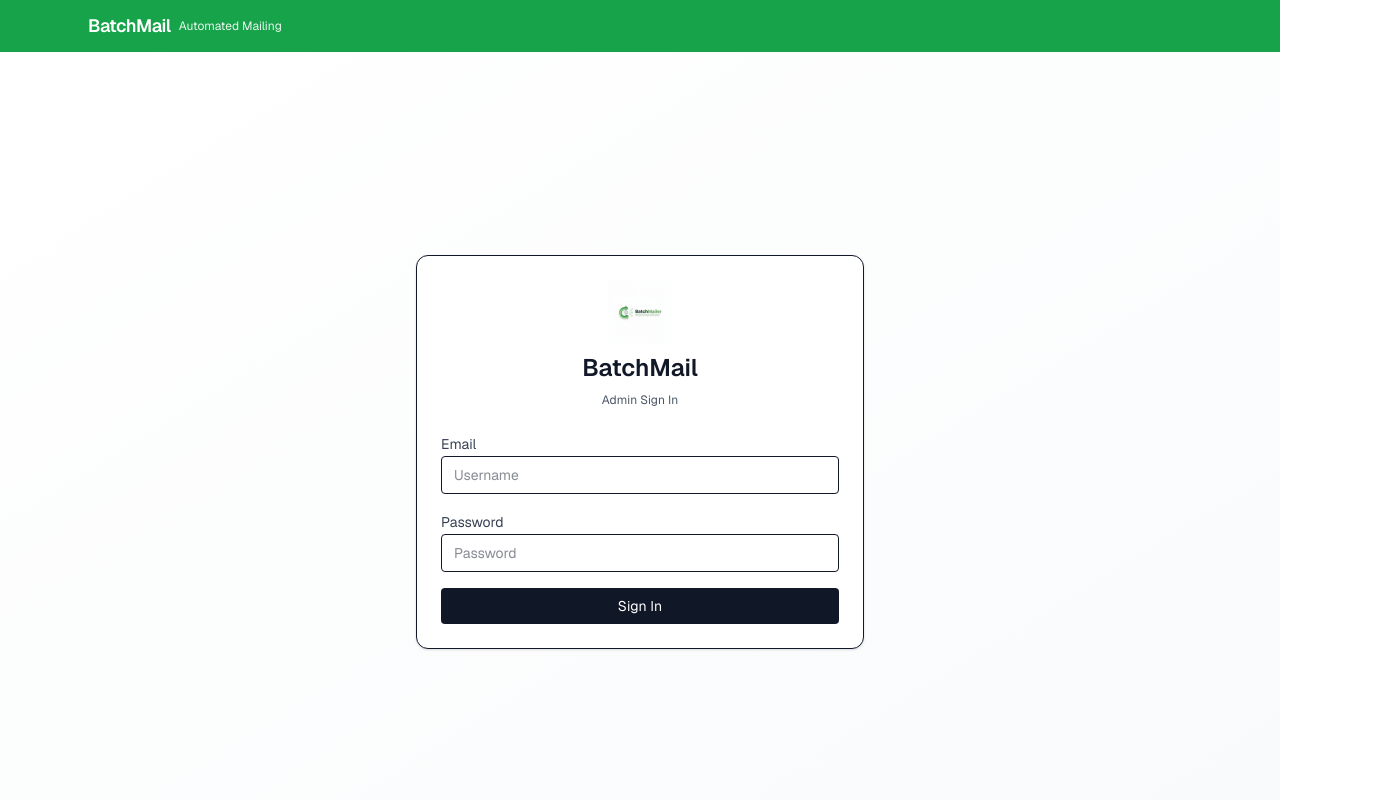
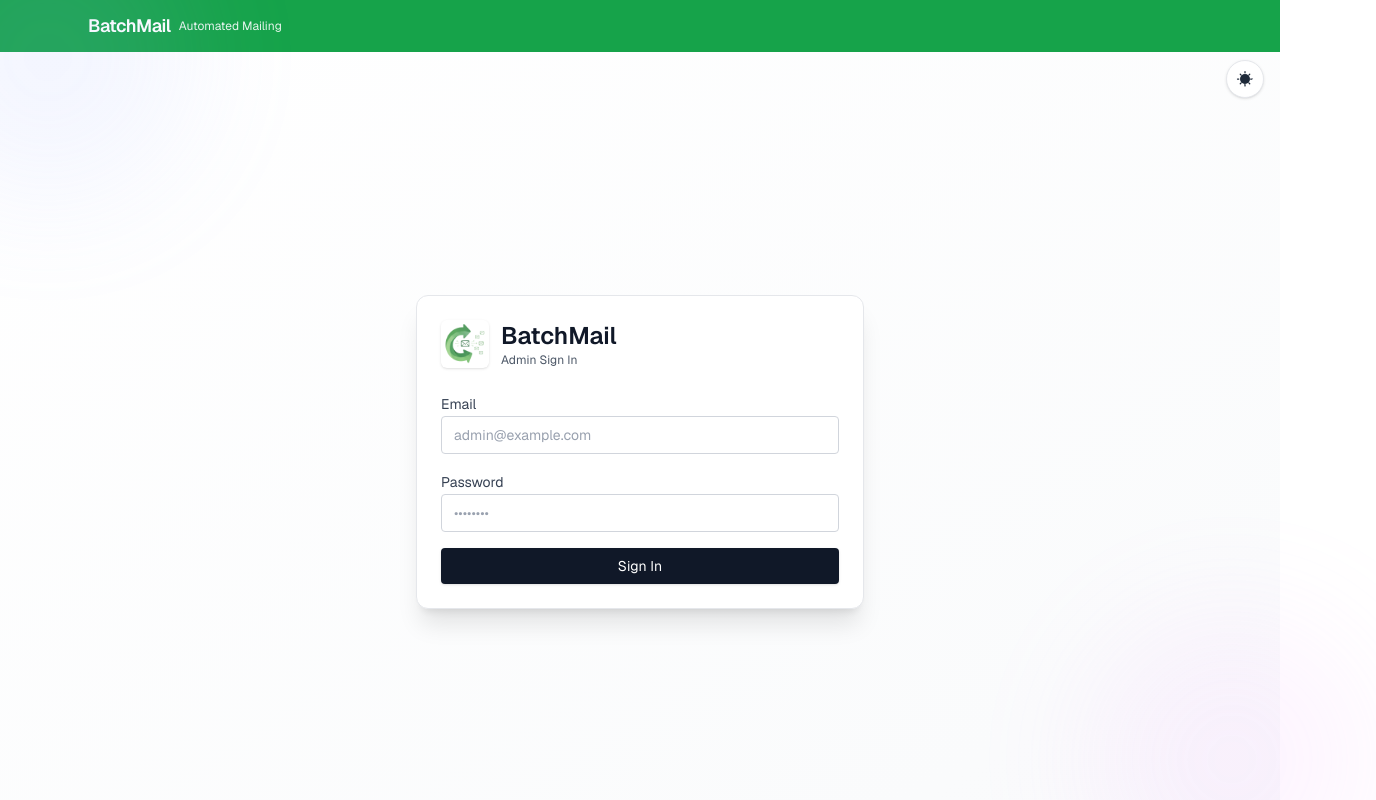
Before and after one commit to red-sakai/BatchMail, a Next.js app: page /login in a window 1280 px wide. Shown: the top 800 px of the page, 1376 px wide, since content can reach past the window. Built offline with nearby package versions, Linux system fonts and the light colour scheme.

Commit message:
feat: implement dark mode toggle and welcome modal in login page

```diff
--- a/app/login/page.tsx
+++ b/app/login/page.tsx
@@ -2,8 +2,7 @@
 
 import Image from "next/image";
 import { useSearchParams } from "next/navigation";
-import { Suspense } from "react";
-import { useState } from "react";
+import { Suspense, useEffect, useState } from "react";
 
 function LoginInner() {
   const searchParams = useSearchParams();
@@ -12,6 +11,23 @@
   const [password, setPassword] = useState('');
   const [error, setError] = useState<string | null>(null);
   const [loading, setLoading] = useState(false);
+  const [darkMode, setDarkMode] = useState<boolean>(false);
+  const [showWelcome, setShowWelcome] = useState<boolean>(false);
+
+  useEffect(() => {
+    try {
+      const saved = localStorage.getItem('batchmail_dark');
+      if (saved) setDarkMode(saved === '1');
+    } catch {}
+  }, []);
+
+  const toggleDark = () => {
+    setDarkMode((d) => {
+      const next = !d;
+      try { localStorage.setItem('batchmail_dark', next ? '1' : '0'); } catch {}
+      return next;
+    });
+  };
 
   const onSubmit = async (e: React.FormEvent) => {
     e.preventDefault();
@@ -29,11 +45,11 @@
       if (!res.ok || !data.ok) {
         setError(data.error || 'Login failed');
       } else {
-        // Force a hard navigation so middleware sees newly set cookie immediately.
-        // router.replace sometimes performs a client transition before cookie propagation.
+        // Show welcome modal then redirect with a slight delay so user sees confirmation
+        setShowWelcome(true);
         setTimeout(() => {
           window.location.href = redirect;
-        }, 50);
+        }, 1000);
       }
     } catch (e) {
       setError((e as Error).message);
@@ -43,28 +59,101 @@
   };
 
   return (
-    <main className="min-h-screen bg-gradient-to-br from-white to-gray-50 flex items-center justify-center p-6">
-      <div className="w-full max-w-md bg-white border rounded-xl shadow-sm p-6 space-y-6">
-        <div className="flex flex-col items-center gap-2">
-          <Image src="/batchmailer.png" alt="BatchMailer" width={96} height={96} className="h-16 w-16" unoptimized />
-          <h1 className="text-2xl font-semibold">BatchMail</h1>
-          <p className="text-xs text-gray-600">Admin Sign In</p>
+    <main className={`min-h-screen flex items-center justify-center p-6 overflow-hidden fade-in ${darkMode ? 'bg-gradient-to-br from-gray-900 to-black' : 'bg-gradient-to-br from-white to-gray-50'}`}>
+      {/* Global dark/light toggle at top-right */}
+      <button
+        type="button"
+        onClick={toggleDark}
+        aria-label={darkMode ? 'Switch to light mode' : 'Switch to dark mode'}
+        className={`fixed top-15 right-4 z-50 rounded-full border p-2 shadow-sm transition ${darkMode ? 'bg-gray-900 border-gray-800 hover:bg-gray-800 text-gray-100' : 'bg-white border-gray-200 hover:bg-gray-50 text-gray-800'}`}
+        title={darkMode ? 'Light mode' : 'Dark mode'}
+      >
+        {darkMode ? (
+          // Moon icon
+          <svg xmlns="http://www.w3.org/2000/svg" viewBox="0 0 24 24" fill="currentColor" className="h-5 w-5">
+            <path d="M21.752 15.002A9 9 0 0 1 9 2.248a.75.75 0 0 0-.9-.9 10.5 10.5 0 1 0 12.552 12.552.75.75 0 0 0- .9-.898Z" />
+          </svg>
+        ) : (
+          // Sun icon
+          <svg xmlns="http://www.w3.org/2000/svg" viewBox="0 0 24 24" fill="currentColor" className="h-5 w-5">
+            <path d="M12 18a6 6 0 1 0 0-12 6 6 0 0 0 0 12Z" />
+            <path d="M12 2.25a.75.75 0 0 1 .75.75v1.5a.75.75 0 0 1-1.5 0V3a.75.75 0 0 1 .75-.75Zm0 15.75a.75.75 0 0 1 .75.75v1.5a.75.75 0 0 1-1.5 0V18a.75.75 0 0 1 .75-.75Zm9-6a.75.75 0 0 1-.75.75h-1.5a.75.75 0 0 1 0-1.5H21a.75.75 0 0 1 .75.75ZM5.25 12a.75.75 0 0 1-.75.75H3a.75.75 0 0 1 0-1.5h1.5a.75.75 0 0 1 .75.75ZM18.196 5.804a.75.75 0 0 1 0 1.06l-1.06 1.061a.75.75 0 1 1-1.061-1.06l1.06-1.061a.75.75 0 0 1 1.061 0ZM7.924 16.076a.75.75 0 0 1 0 1.06l-1.06 1.061a.75.75 0 0 1-1.061-1.06l1.06-1.061a.75.75 0 0 1 1.061 0ZM5.804 5.804a.75.75 0 0 1 1.06 0l1.061 1.06A.75.75 0 0 1 6.864 7.925L5.804 6.864a.75.75 0 0 1 0-1.06Zm10.272 10.272a.75.75 0 0 1 1.06 0l1.061 1.06a.75.75 0 0 1-1.061 1.061l-1.06-1.061a.75.75 0 0 1 0-1.06Z" />
+          </svg>
+        )}
+      </button>
+      {/* floating decorative blobs */}
+      <div className={`absolute -top-24 -left-24 w-72 h-72 rounded-full blur-3xl opacity-30 animate-float-slow ${darkMode ? 'bg-indigo-700/40' : 'bg-indigo-300/40'}`} />
+      <div className={`absolute -bottom-24 -right-24 w-72 h-72 rounded-full blur-3xl opacity-30 animate-float ${darkMode ? 'bg-fuchsia-700/30' : 'bg-fuchsia-300/40'}`} />
+
+      <div className={`w-full max-w-md rounded-xl shadow-xl p-6 space-y-6 border slide-up ${darkMode ? 'bg-gray-900/90 border-gray-800' : 'bg-white border-gray-200'}`}>
+        <div className="flex items-center justify-between">
+          <div className="flex items-center gap-3">
+            <Image src="/batchmailer.png" alt="BatchMailer" width={96} height={96} className="h-12 w-12 rounded-md shadow-sm animate-pop" unoptimized />
+            <div>
+              <h1 className={`text-2xl font-semibold ${darkMode ? 'text-white' : 'text-gray-900'}`}>BatchMail</h1>
+              <p className={`text-xs ${darkMode ? 'text-gray-300' : 'text-gray-600'}`}>Admin Sign In</p>
+            </div>
+          </div>
         </div>
+
         <form onSubmit={onSubmit} className="space-y-4">
           <div className="space-y-1">
-            <label className="text-sm text-gray-700">Email</label>
-            <input type="email" value={email} onChange={e => setEmail(e.target.value)} className="w-full border rounded px-3 py-2 text-sm" placeholder="Username" required />
+            <label className={`text-sm ${darkMode ? 'text-gray-200' : 'text-gray-700'}`}>Email</label>
+            <input
+              type="email"
+              value={email}
+              onChange={e => setEmail(e.target.value)}
+              className={`w-full border rounded px-3 py-2 text-sm transition focus:outline-none focus:ring-2 focus:ring-indigo-500 ${darkMode ? 'bg-gray-800 border-gray-700 text-gray-100 placeholder-gray-400' : 'bg-white border-gray-300 text-gray-900 placeholder-gray-400'}`}
+              placeholder="admin@example.com"
+              required
+            />
           </div>
           <div className="space-y-1">
-            <label className="text-sm text-gray-700">Password</label>
-            <input type="password" value={password} onChange={e => setPassword(e.target.value)} className="w-full border rounded px-3 py-2 text-sm" placeholder="Password" required />
+            <label className={`text-sm ${darkMode ? 'text-gray-200' : 'text-gray-700'}`}>Password</label>
+            <input
+              type="password"
+              value={password}
+              onChange={e => setPassword(e.target.value)}
+              className={`w-full border rounded px-3 py-2 text-sm transition focus:outline-none focus:ring-2 focus:ring-indigo-500 ${darkMode ? 'bg-gray-800 border-gray-700 text-gray-100 placeholder-gray-400' : 'bg-white border-gray-300 text-gray-900 placeholder-gray-400'}`}
+              placeholder="••••••••"
+              required
+            />
           </div>
-          {error && <div className="text-sm text-red-600">{error}</div>}
-          <button type="submit" disabled={loading} className="w-full px-3 py-2 rounded bg-gray-900 text-white text-sm hover:bg-black disabled:opacity-50">
+          {error && <div className="text-sm text-red-500 animate-in">{error}</div>}
+          <button
+            type="submit"
+            disabled={loading}
+            className={`w-full px-3 py-2 rounded text-sm transition shadow-sm hover:shadow ${darkMode ? 'bg-indigo-600 text-white hover:bg-indigo-500 disabled:opacity-50' : 'bg-gray-900 text-white hover:bg-black disabled:opacity-50'}`}
+          >
             {loading ? 'Signing in…' : 'Sign In'}
           </button>
         </form>
       </div>
+
+      {/* Welcome modal */}
+      {showWelcome && (
+        <div className="fixed inset-0 z-50 flex items-center justify-center bg-black/40">
+          <div className={`rounded-lg p-6 shadow-xl scale-in ${darkMode ? 'bg-gray-900 text-gray-100' : 'bg-white text-gray-900'}`}>
+            <div className="text-lg font-semibold mb-2">Welcome, Admin!</div>
+            <div className="text-sm opacity-80">Redirecting to the app…</div>
+          </div>
+        </div>
+      )}
+
+      <style jsx>{`
+        .fade-in { animation: fade-in 600ms ease both; }
+        .slide-up { animation: slide-up 500ms ease both; }
+        .scale-in { animation: scale-in 220ms ease-out both; }
+        .animate-pop { animation: pop 600ms ease-out both; }
+        .animate-float { animation: float 8s ease-in-out infinite; }
+        .animate-float-slow { animation: float 12s ease-in-out infinite; }
+        :global(html, body) { overflow-x: hidden; }
+        @keyframes fade-in { from { opacity: 0 } to { opacity: 1 } }
+        @keyframes slide-up { from { transform: translateY(12px); opacity: 0 } to { transform: translateY(0); opacity: 1 } }
+        @keyframes scale-in { from { transform: scale(0.95); opacity: 0 } to { transform: scale(1); opacity: 1 } }
+        @keyframes pop { 0% { transform: scale(0.9); opacity: .5 } 60% { transform: scale(1.04); opacity: 1 } 100% { transform: scale(1) } }
+        @keyframes float { 0%, 100% { transform: translateY(0) } 50% { transform: translateY(10px) } }
+      `}</style>
     </main>
   );
 }
```
Also changed, not shown: public/batchmailer.png.
